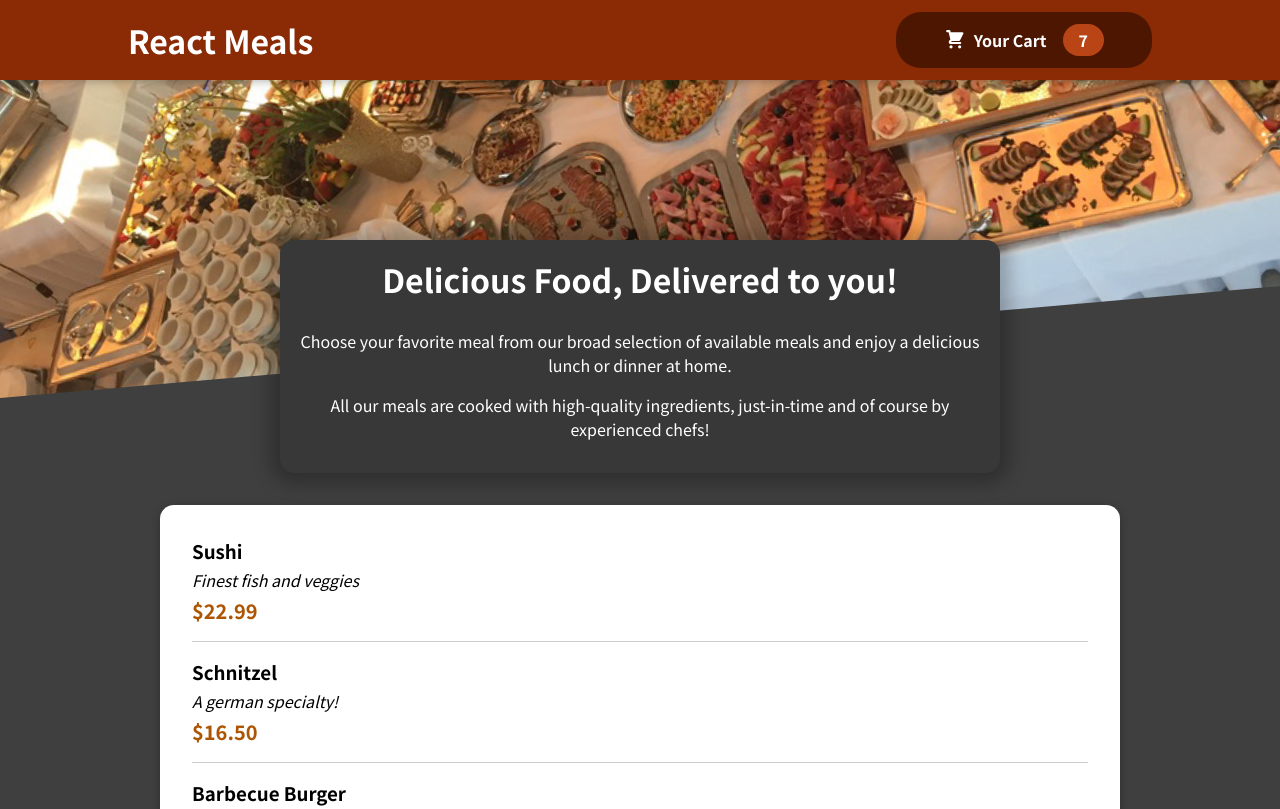
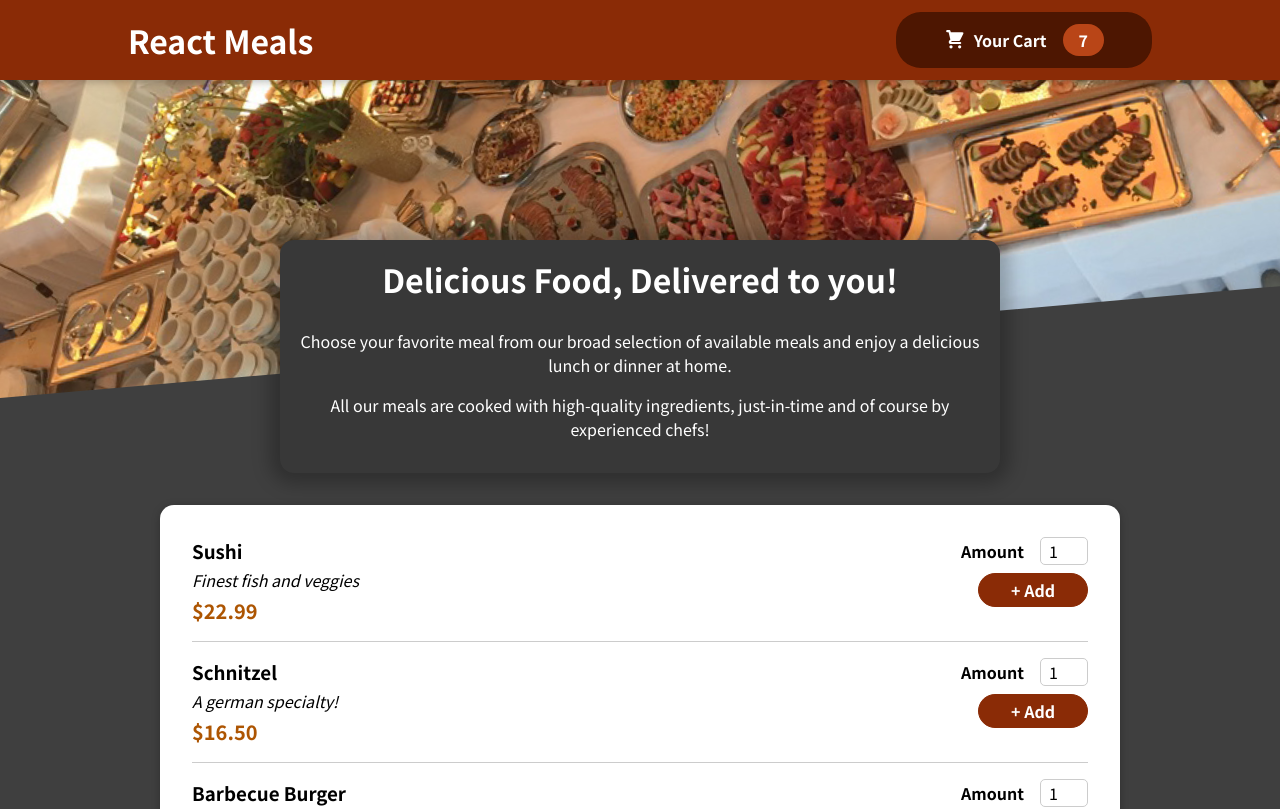
Before and after one commit to SushmaGowda7/restruant-app, a React (Create React App) app: page / in a window 1280 px wide. Shown: the top 809 px of the page. Built offline with nearby package versions, Linux system fonts and the light colour scheme.

Commit message:
added a form for user to select number of quantity of item

```diff
--- a/src/Components/Meals/MealItem/MealItem.js
+++ b/src/Components/Meals/MealItem/MealItem.js
@@ -1,4 +1,5 @@
 import classes from './MealItem.module.css';
+import MealItemForm from './MealItemForm';
 
 const MealItem = (props) => {
     const price = `$${props.price.toFixed(2)}`;
@@ -9,7 +10,9 @@
                 <div className={classes.description}>{props.description}</div>
                 <div className={classes.price}>{price}</div>
             </div>
-            <div></div>
+            <div>
+                <MealItemForm />
+            </div>
         </li>
     )
 };
--- a/src/Components/Meals/MealItem/MealItemForm.js
+++ b/src/Components/Meals/MealItem/MealItemForm.js
@@ -1,7 +1,24 @@
+import Input from '../../UI/Input';
 import classes from './MealItemForm.module.css';
 
 const MealItemForm = (props) => {
+    return(
+        <form className={classes.form}>
+            <Input
+                label='Amount'
+                input={{
+                    id:'amount'+ props.id,
+                    type: 'number',
+                    min: '1',
+                    max: '9',
+                    step: '1',
+                    defaultValue: '1'
+                }}
 
+            />
+            <button className={classes.button}>+ Add</button>
+        </form>
+    );
 };
 
 export default MealItemForm;
--- a/src/Components/Meals/MealItemsAvailable.js
+++ b/src/Components/Meals/MealItemsAvailable.js
@@ -32,6 +32,7 @@
 const MealItemsAvailable = () => {
     const mealsList = DummyMeals.map((meal) => (
       <MealItem
+      id={meal.id}
        key={meal.id}
        name={meal.name}
        description={meal.description}
--- /dev/null
+++ b/src/Components/UI/Input.js
@@ -0,0 +1,12 @@
+import classes from './Input.module.css';
+
+const Input = (props) => {
+    return(
+        <div className={classes.input}>
+        <label htmlFor={props.input.id}>{props.label}</label>
+        <input {...props.input}/>
+        </div>
+    )
+};
+
+export default Input;
--- /dev/null
+++ b/src/Components/UI/Input.module.css
@@ -0,0 +1,18 @@
+.input {
+    display: flex;
+    align-items: center;
+    margin-bottom: 0.5rem;
+  }
+
+  .input label {
+    font-weight: bold;
+    margin-right: 1rem;
+  }
+
+  .input input {
+    width: 3rem;
+    border-radius: 5px;
+    border: 1px solid #ccc;
+    font: inherit;
+    padding-left: 0.5rem;
+  }
```
